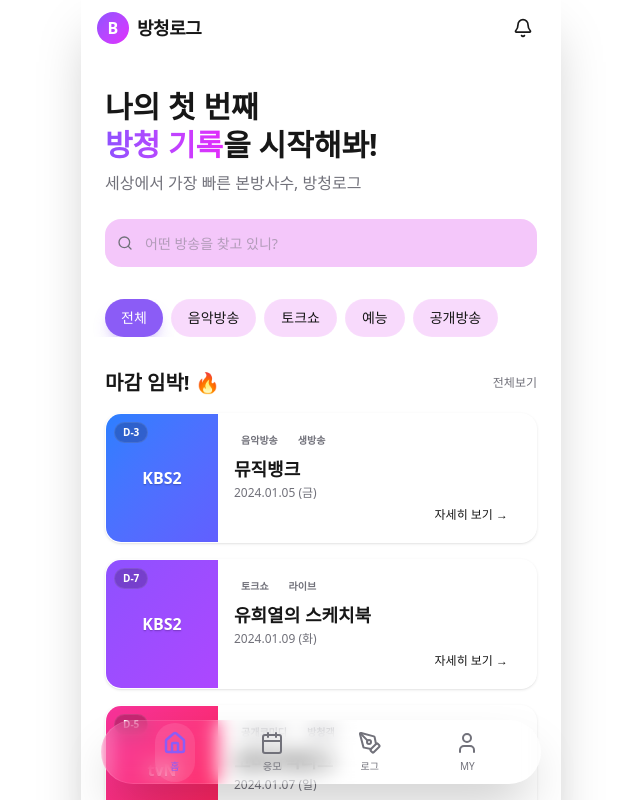
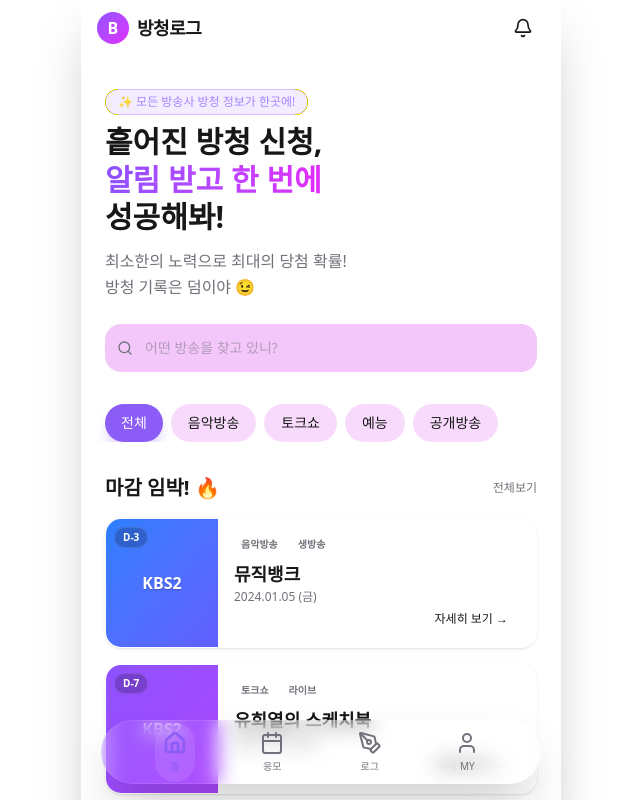
Before and after one commit to 21ckorea/bangcheong-log, a Next.js app: page / in a window 1280 px wide. Shown: the top 800 px of the page, without its empty margins (319-959 px from the left). Built offline with nearby package versions, Linux system fonts and the light colour scheme.

Commit message:
홈페이지 수정

```diff
--- a/src/app/page.tsx
+++ b/src/app/page.tsx
@@ -62,15 +62,20 @@ export default function Home() {
           animate={{ opacity: 1, y: 0 }}
           transition={{ duration: 0.5 }}
         >
+          <div className="mb-2 inline-flex items-center rounded-full border border-violet-500/30 bg-violet-500/10 px-3 py-1 text-xs font-medium text-violet-400">
+            ✨ 모든 방송사 방청 정보가 한곳에!
+          </div>
           <h1 className="text-3xl font-bold leading-tight">
-            나의 첫 번째 <br />
+            흩어진 방청 신청, <br />
             <span className="bg-gradient-to-r from-violet-500 to-fuchsia-500 bg-clip-text text-transparent">
-              방청 기록
+              알림 받고 한 번에
             </span>
-            을 시작해봐!
+            <br />
+            성공해봐!
           </h1>
-          <p className="mt-2 text-muted-foreground">
-            세상에서 가장 빠른 본방사수, 방청로그
+          <p className="mt-3 text-muted-foreground leading-relaxed">
+            최소한의 노력으로 최대의 당첨 확률! <br />
+            방청 기록은 덤이야 😉
           </p>
         </motion.div>
 
@@ -102,8 +107,8 @@ export default function Home() {
               animate={{ opacity: 1, x: 0 }}
               transition={{ delay: 0.3 + idx * 0.1 }}
               className={`px-4 py-2 rounded-full text-sm font-medium transition-colors whitespace-nowrap ${idx === 0
-                  ? "bg-primary text-white shadow-lg shadow-primary/25"
-                  : "bg-secondary/20 text-secondary-foreground hover:bg-secondary/30 border border-white/5"
+                ? "bg-primary text-white shadow-lg shadow-primary/25"
+                : "bg-secondary/20 text-secondary-foreground hover:bg-secondary/30 border border-white/5"
                 }`}
             >
               {cat}
```
Also changed, not shown: 1 other file (tests, documents, lock files or other folders).
